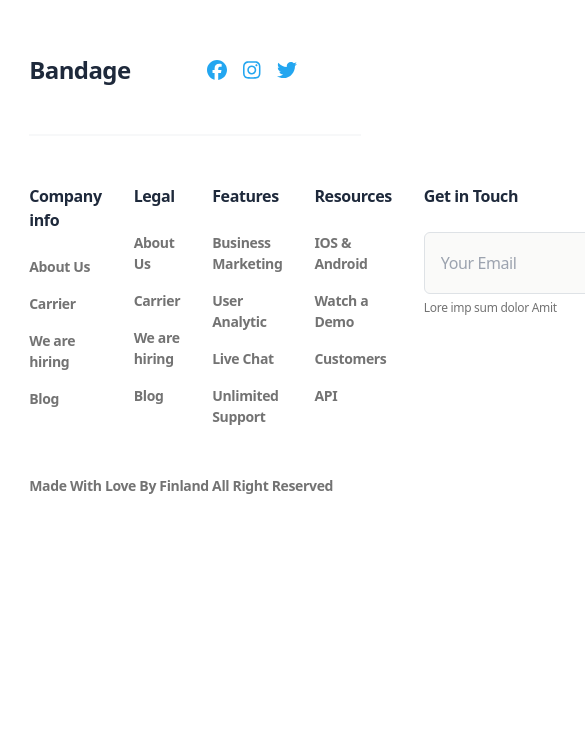
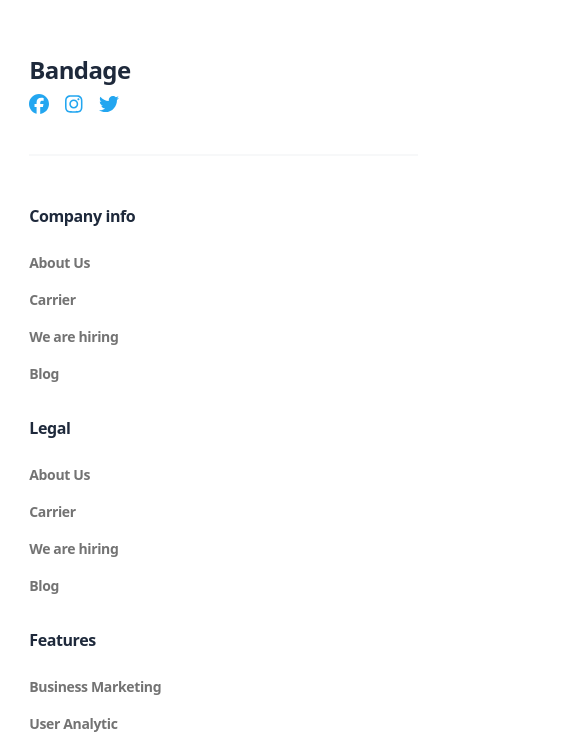
Before and after one commit to malidegirmenci/ReaCommerce-Frontend, a React (Vite) app: page / in a window 390 px wide. Shown: the part 8095-8829 px from the top of the page, 585 px wide, since content can reach past the window. Before the commit the page ends 8615 px from the top, so only its background shows below. Built offline with nearby package versions, Linux system fonts and the light colour scheme.

Commit message:
made responsive for mobile

```diff
--- a/src/layout/Footer.jsx
+++ b/src/layout/Footer.jsx
@@ -3,9 +3,9 @@ import { FontAwesomeIcon } from "@fortawesome/react-fontawesome";
 
 export default function Footer() {
     return (
-        <div className="w-[85%] mx-auto">
+        <div className="w-[85%] mx-auto max-sm:grid max-sm:grid-flow-row-dense">
             <div className="">
-                <div className="flex justify-between items-center py-10">
+                <div className="flex justify-between items-center py-10 max-sm:block">
                     <h3 className="text-slate-800 text-2xl font-bold leading-loose tracking-tight">Bandage</h3>
                     <div className="text-[#23A6F0] gap-3 flex pr-16">
                         <FontAwesomeIcon icon={faFacebook} size="lg" />
@@ -15,7 +15,7 @@ export default function Footer() {
                 </div>
                 <hr className="border border-neutral-200" />
             </div>
-            <div className="py-12 flex gap-8 justify-between">
+            <div className="py-12 flex gap-8 justify-between max-sm:grid max-sm:grid-flow-row-dense">
                 <div className="flex flex-col gap-4">
                     <h5 className="text-slate-800 text-base font-bold leading-normal tracking-tight">Company info</h5>
                     <div className="flex flex-col gap-3">
@@ -64,7 +64,7 @@ export default function Footer() {
                 </div>
             </div>
             <div className="pb-4">
-                <p className="text-neutral-500 text-sm font-bold leading-normal tracking-tight">Made With Love By Finland All Right Reserved</p>
+                <p className=" text-neutral-500 text-sm font-bold leading-normal tracking-tight">Made With Love By Finland All Right Reserved</p>
             </div>
         </div>
     )
```
